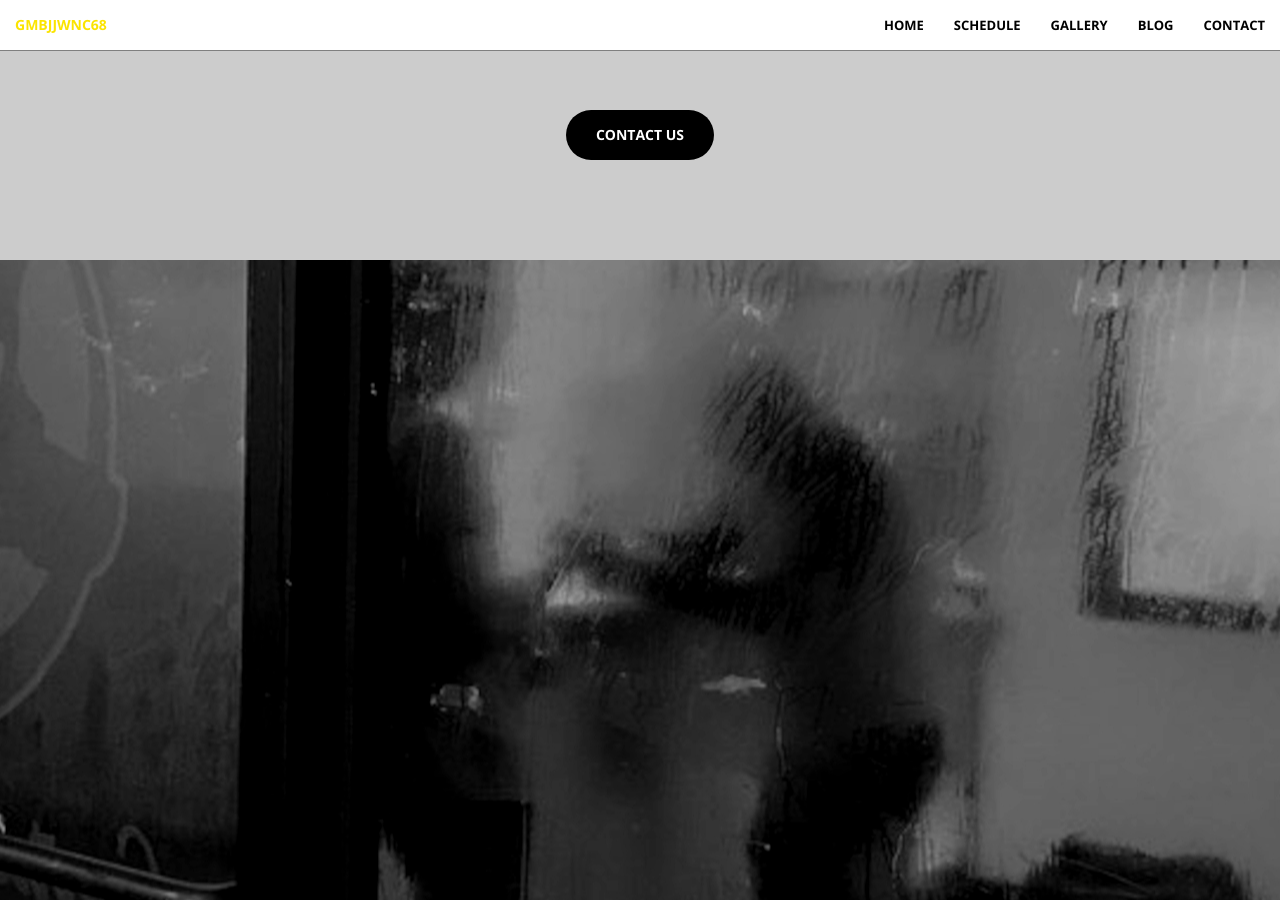
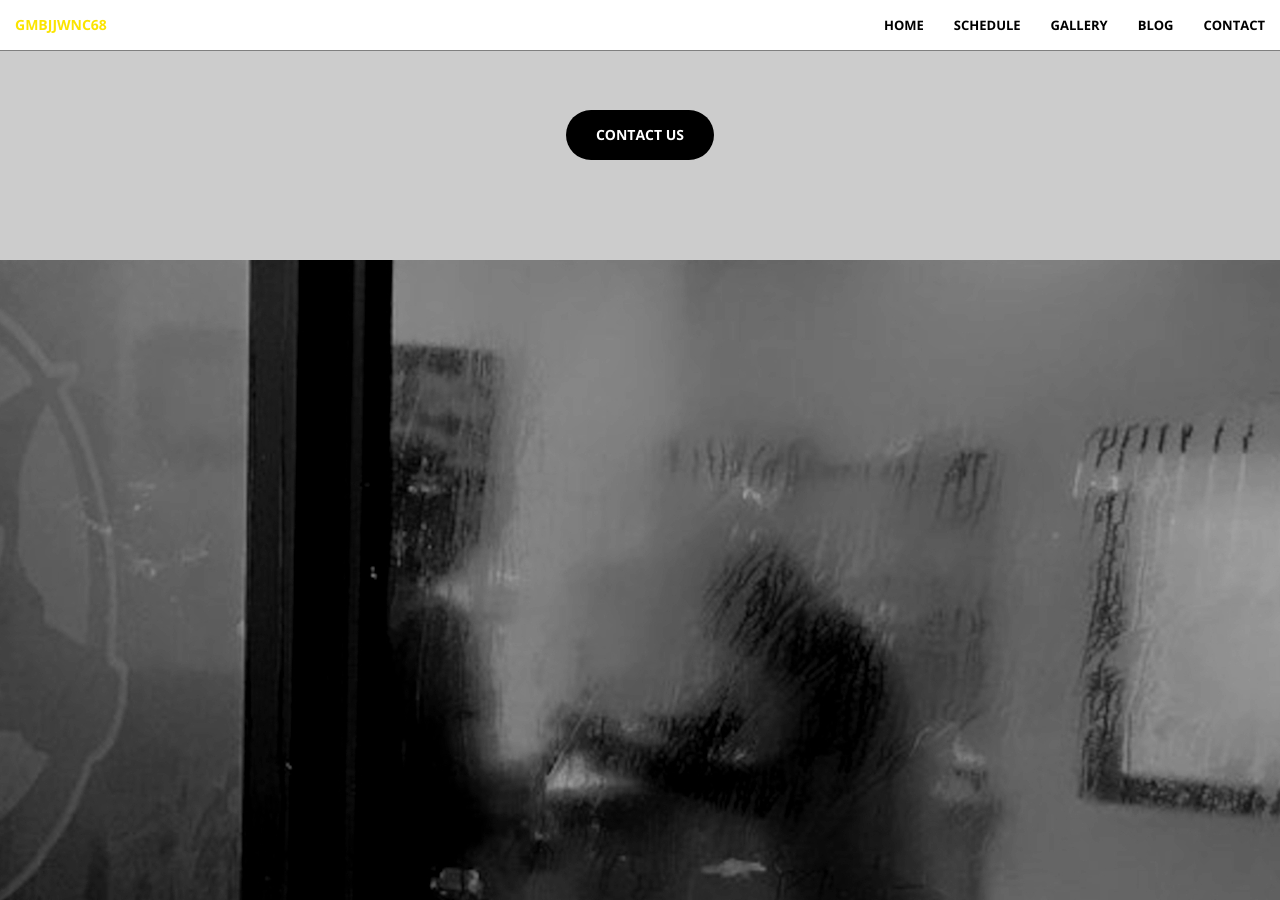
Before and after one commit to gmbjjwnc68/gmbjjwnc68.github.io, a Jekyll site: the page built from index.html, in a window 1280 px wide and 900 px high, scrolled down 2085 px. Built offline with Jekyll 4.4.1, drawn with Linux system fonts in a browser that asks for light colours.

Commit message:
Fix footers

```diff
--- a/_includes/class_schedule_footer.html
+++ b/_includes/class_schedule_footer.html
@@ -13,7 +13,7 @@
               /*max-width: 100%;*/
               position: relative;
               @include background-cover;
-              background-position: center;
+              background-position: center top;
               background-image: url('../img/schedule_footer_img.jpg');
               @media (min-width: 768px) {
                 min-height: 100%;
--- a/_includes/portfolio2.html
+++ b/_includes/portfolio2.html
@@ -13,7 +13,7 @@
               /*max-width: 100%;*/
               position: relative;
               @include background-cover;
-              background-position: center;
+              background-position: center top;
               background-image: url('../img/sweaty_header.jpg');
               @media (min-width: 768px) {
                 min-height: 100%;
```
